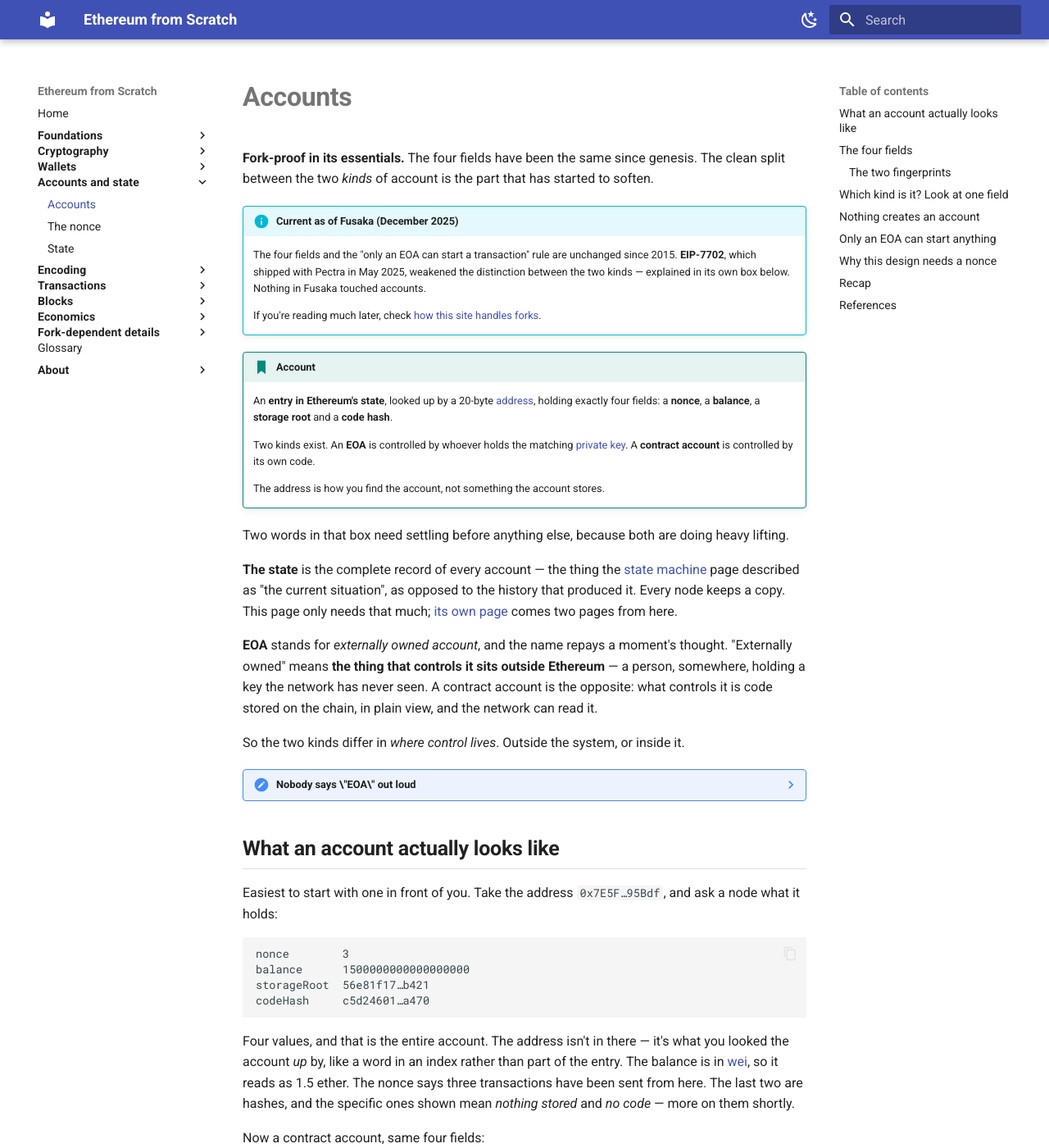
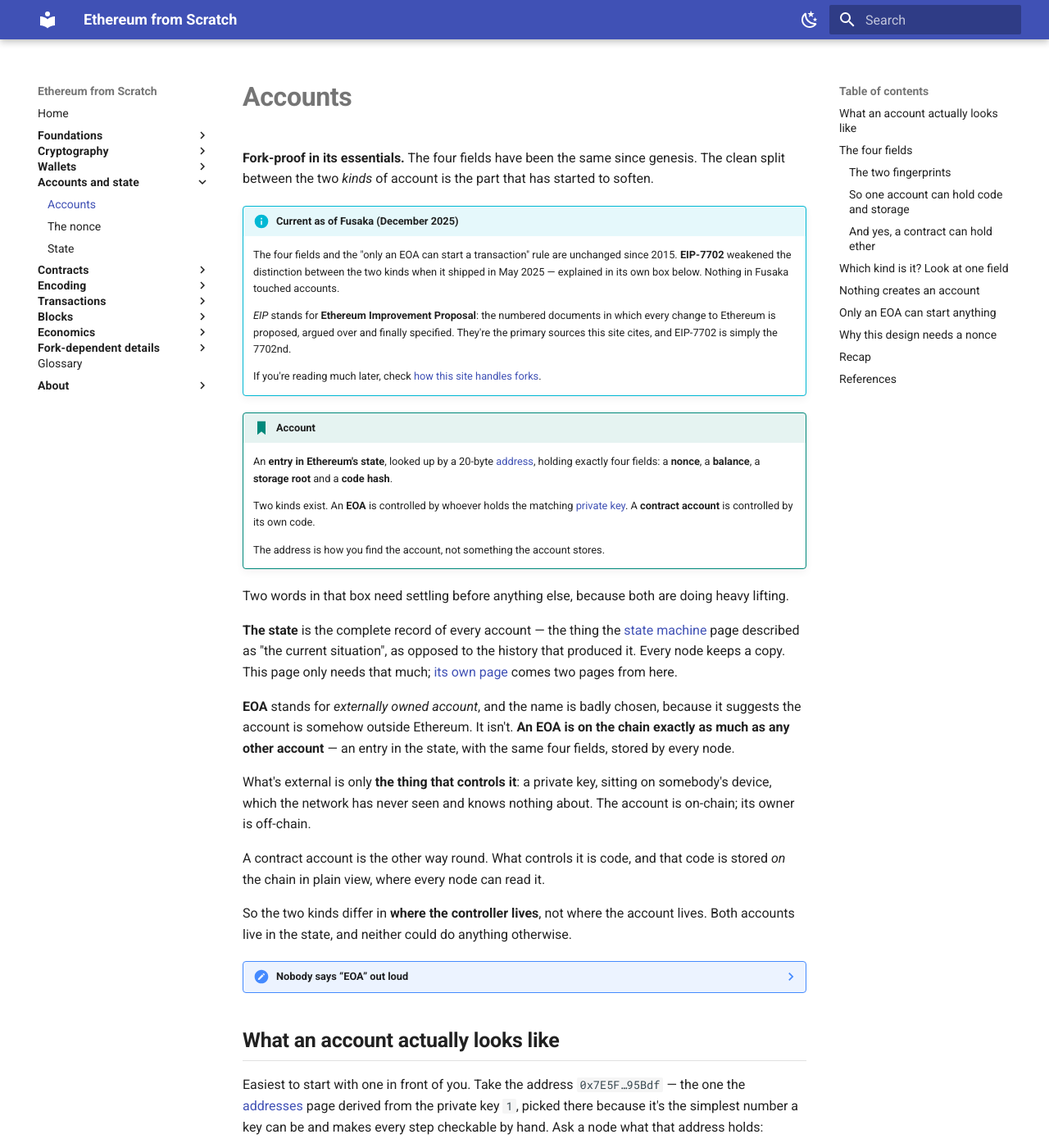
Before and after one commit to davide-stocco/ethereum-from-scratch, an MkDocs documentation site: the page built from docs/accounts/accounts.md, in a window 1280 px wide and 1400 px high. Shown: the whole window at 82% size. Built offline with MkDocs 1.6.1 and Material for MkDocs 9.7.7, drawn with Linux system fonts in a browser that asks for light colours; some of the changed text lies outside the part shown.

Commit message:
Fix nine issues on the accounts page, add a contracts stub
The rendering bug first: three box titles showed literal \" because
Material's admonition titles take no backslash escapes. My heredoc writes
put them there and I never looked at the rendered titles. Now curly
quotes, and a site-wide check confirms no others.

The EOA explanation was actively misleading. Saying "externally owned
means the thing that controls it sits outside Ethereum" reads as though
the account were off-chain, which prompted exactly that question. It now
leads with the opposite: an EOA is on the chain as much as any other
account, and only its controller - a key on somebody's device - is
outside. The two kinds differ in where the controller lives, not where
the account lives.

Also:
- EIP was used throughout and never defined. Glossed at first use.
- Private key 1 now says why it is 1: simplest possible key, chosen on
  the addresses page so every step can be checked by hand.
- The four-fields table was overflowing its first column. Cells
  shortened, and new CSS stops inline code in a first column wrapping -
  scoped to code only, so prose-first tables still wrap.
- Two new sections answer questions the page provoked without settling:
  one account can hold code and storage at once, with the combination
  table and the reason the fourth row cannot occur; and yes a contract
  can hold ether, because balance is a field on every account - with the
  consequence that a contract whose code has no way to send ether out
  holds it permanently.
- "Tier 2" was internal vocabulary leaking into reader-facing prose.
  Replaced with the date stamp it actually refers to.
- Balances versus coins now has the cash-versus-bank-statement analogy
  before the replay argument that depends on it.

The contracts page was a real gap - the nav had no page on contracts or
the EVM at all, while the accounts page kept deferring to one. Added
contracts/smart-contracts.md as an outlined stub and a Contracts nav
section between Accounts and Encoding, since it needs accounts and
nothing later. Its framing note: a contract is a program with almost
everything taken away, and each absence is what makes the result
reproducible on every node.

````diff
--- a/docs/accounts/accounts.md
+++ b/docs/accounts/accounts.md
@@ -10,9 +10,14 @@ description: An account is an entry in Ethereum's state with four fields. There
 !!! info "Current as of Fusaka (December 2025)"
 
     The four fields and the "only an EOA can start a transaction" rule are
-    unchanged since 2015. **EIP-7702**, which shipped with Pectra in May 2025,
-    weakened the distinction between the two kinds — explained in its own box
-    below. Nothing in Fusaka touched accounts.
+    unchanged since 2015. **EIP-7702** weakened the distinction between the
+    two kinds when it shipped in May 2025 — explained in its own box below.
+    Nothing in Fusaka touched accounts.
+
+    *EIP* stands for **Ethereum Improvement Proposal**: the numbered documents
+    in which every change to Ethereum is proposed, argued over and finally
+    specified. They're the primary sources this site cites, and EIP-7702 is
+    simply the 7702nd.
 
     If you're reading much later, check [how this site handles
     forks](../about/forks.md).
@@ -33,11 +38,15 @@ Two words in that box need settling before anything else, because both are doing
 
 **The state** is the complete record of every account — the thing the [state machine](../foundations/what-is-ethereum.md) page described as "the current situation", as opposed to the history that produced it. Every node keeps a copy. This page only needs that much; [its own page](state.md) comes two pages from here.
 
-**EOA** stands for *externally owned account*, and the name repays a moment's thought. "Externally owned" means **the thing that controls it sits outside Ethereum** — a person, somewhere, holding a key the network has never seen. A contract account is the opposite: what controls it is code stored on the chain, in plain view, and the network can read it.
+**EOA** stands for *externally owned account*, and the name is badly chosen, because it suggests the account is somehow outside Ethereum. It isn't. **An EOA is on the chain exactly as much as any other account** — an entry in the state, with the same four fields, stored by every node.
 
-So the two kinds differ in *where control lives*. Outside the system, or inside it.
+What's external is only **the thing that controls it**: a private key, sitting on somebody's device, which the network has never seen and knows nothing about. The account is on-chain; its owner is off-chain.
 
-??? note "Nobody says \"EOA\" out loud"
+A contract account is the other way round. What controls it is code, and that code is stored *on* the chain in plain view, where every node can read it.
+
+So the two kinds differ in **where the controller lives**, not where the account lives. Both accounts live in the state, and neither could do anything otherwise.
+
+??? note "Nobody says “EOA” out loud"
 
     It's specification vocabulary. In conversation people say **wallet** — "send
     it to my wallet" — which is loose but unambiguous in context.
@@ -49,7 +58,7 @@ So the two kinds differ in *where control lives*. Outside the system, or inside
 
 ## What an account actually looks like
 
-Easiest to start with one in front of you. Take the address `0x7E5F…95Bdf`, and ask a node what it holds:
+Easiest to start with one in front of you. Take the address `0x7E5F…95Bdf` — the one the [addresses](../crypto/addresses.md) page derived from the private key `1`, picked there because it's the simplest number a key can be and makes every step checkable by hand. Ask a node what that address holds:
 
 ```
 nonce        3
@@ -79,10 +88,10 @@ Every account, of either kind, holds these and nothing else [(Wood, 2014)](#ref-
 
 | Field | What it holds |
 | --- | --- |
-| `nonce` | A **counter.** For an EOA: how many transactions this account has sent. For a contract: how many contracts it has created |
-| `balance` | Ether owned, as a whole number of [wei](../foundations/ether.md) |
-| `storageRoot` | A 32-byte fingerprint of everything the account has in storage |
-| `codeHash` | A 32-byte fingerprint of the account's code |
+| `nonce` | A counter — transactions sent, or contracts created |
+| `balance` | Ether owned, in [wei](../foundations/ether.md) |
+| `storageRoot` | Fingerprint of everything in storage |
+| `codeHash` | Fingerprint of the code |
 
 The first two are plain numbers, but the word **nonce** needs defusing immediately, because it invites exactly the wrong guess.
 
@@ -90,7 +99,7 @@ The first two are plain numbers, but the word **nonce** needs defusing immediate
 
 The confusion is the vocabulary's fault. *Nonce* is merely short for **"number used once"**, which promises nothing about *how* the number is chosen.
 
-??? abstract "This site has already used \"nonce\" in the other sense"
+??? abstract "This site has already used “nonce” in the other sense"
 
     So the collision is worth naming, rather than letting you trip over it
     later.
@@ -133,6 +142,28 @@ storageRoot — the root of an empty trie
 ```
 
 The first is Keccak-256 of nothing at all — the empty-input hash the Keccak page used to check its own implementation against the published value. The second is the root of an empty trie. **Every ordinary wallet account on Ethereum carries that identical pair**, which is what makes the next section possible.
+
+### So one account can hold code *and* storage
+
+Yes, and for a contract that's the normal case. The two fields are independent, which gives the combinations you actually meet:
+
+| Account | `codeHash` | `storageRoot` |
+| --- | --- | --- |
+| Ordinary wallet | empty constant | empty constant |
+| Contract holding data | its code | its storage |
+| Freshly deployed contract | its code | empty constant |
+
+The missing fourth row — storage but no code — isn't something you meet, because the only thing that can write to an account's storage is that account's own code.
+
+### And yes, a contract can hold ether
+
+Worth being explicit, since it surprises people. **The `balance` field is on every account**, because there is only one kind of entry in the state. A contract isn't a different sort of object with a different shape; it's an account that happens to have code.
+
+It also has to be that way for contracts to be good for anything. An escrow must actually hold the money it's holding. A trading pool must own the assets it trades. If contracts couldn't own ether they could only ever direct other people's, which is a far weaker thing to be.
+
+What differs is **how the ether gets out**. An EOA's balance moves when its key signs a transaction. A contract's balance moves only if the contract's own code contains instructions to send it — and if the code has no such path, the ether stays there permanently, as unreachable as if the key had been lost. That has happened at scale more than once, and the reason is worth remembering: nobody can override the code, for precisely the reasons the [previous page](../wallets/losing-your-keys.md) set out.
+
+How contracts work beyond that — what the code is, how it runs, what it costs — is [its own page](../contracts/smart-contracts.md).
 
 ## Which kind is it? Look at one field
 
@@ -187,7 +218,7 @@ With the concrete picture in place, one consequence is worth drawing out.
 
 So an address nobody has ever used is not in the state at all. Not stored as a row of zeros — absent. Which is indistinguishable from an account holding nothing, and that's the point: zero balance and no stored entry describe the same situation. Ask a node for the balance of an untouched address and it answers zero, because that's the correct answer, not because it found a record saying so.
 
-??? abstract "Which makes \"empty\" an awkward category"
+??? abstract "Which makes “empty” an awkward category"
 
     A case where a tidy idea needed patching.
 
@@ -267,8 +298,9 @@ Two reasons it has to be this way:
 
     What it does **not** change: an EOA still needs a key to authorise
     anything, and transactions still originate only from EOAs. Both rules this
-    page rests on survive. What's blurring is the clean taxonomy — which is why
-    this page is Tier 2, and why that taxonomy is worth holding loosely.
+    page rests on survive. What's blurring is the tidy two-kinds taxonomy —
+    which is why this page carries a date stamp at the top, and why you should
+    hold that taxonomy loosely.
 
 ??? question "So is an account the same thing as a wallet?"
 
@@ -295,7 +327,11 @@ One last consequence, to set up the next page.
 
 Ethereum records **balances** where Bitcoin records individual coins. The [state machine](../foundations/what-is-ethereum.md) page covered the comparison, and [Buterin (2014)](#ref-buterin-2014) argues the case at length. Here is what the choice costs.
 
-A Bitcoin transaction consumes specific coins. Submit it twice and the second attempt fails on its own terms — the coins it names are already gone, so it isn't merely disallowed, it's meaningless. **The protection is a property of the thing being spent.**
+The difference is roughly **cash versus a bank statement.** Bitcoin is the cash: you hold particular notes, paying someone means handing over specific notes, and you get different ones back as change. The notes *are* the money, and each individual one either exists or has been spent. Ethereum is the statement: there are no notes at all, just a number beside your address that goes up and down.
+
+That distinction decides whether replay is even possible.
+
+A Bitcoin transaction consumes specific coins — it names them. Submit it twice and the second attempt fails on its own terms, because the coins it names are already gone: not merely disallowed, but meaningless, like trying to hand over a note you no longer have. **The protection is a property of the thing being spent.**
 
 An account has no such property. "Send 1 ether from A to B" names nothing that gets used up. It's a valid instruction before it executes and an equally valid instruction afterwards, because A's balance is just a number and the instruction never referred to any particular part of it. A signed transaction would be a **reusable cheque**: anyone who saw it could submit it again, and every copy would verify perfectly.
 
--- a/docs/stylesheets/extra.css
+++ b/docs/stylesheets/extra.css
@@ -119,6 +119,14 @@
   overflow-wrap: anywhere;
   background: var(--md-code-bg-color);
   border-radius: 0.15rem;
+}
+
+/* Field-name columns: a wrapped `storageRoot` reads as two words and makes
+   the column look broken. Only inline code in the first cell is protected,
+   so tables whose first column is prose still wrap normally. */
+.md-typeset table td:first-child > code,
+.md-typeset table th:first-child > code {
+  white-space: nowrap;
 }
 
 .md-typeset .tool__faint {
--- a/mkdocs.yml
+++ b/mkdocs.yml
@@ -114,6 +114,13 @@ nav:
       - Accounts: accounts/accounts.md
       - The nonce: accounts/nonce.md
       - State: accounts/state.md
+  # Contracts answers the question the Accounts page provokes and defers —
+  # "two kinds of account, so what IS the second kind?". It needs accounts and
+  # nothing later, so it sits here rather than next to the EVM, which is where
+  # the execution detail will go once gas is published.
+  - Contracts:
+      - What a smart contract is: contracts/smart-contracts.md
+
   # Encoding sits AFTER state on purpose. The Merkle Patricia Trie explains
   # what the state root actually is, and the state page defers to it — so the
   # reader has to know what state is first. RLP needs nothing but hex, so it
````
Also changed, not shown: docs/contracts/smart-contracts.md (added, +35 -0 lines).
